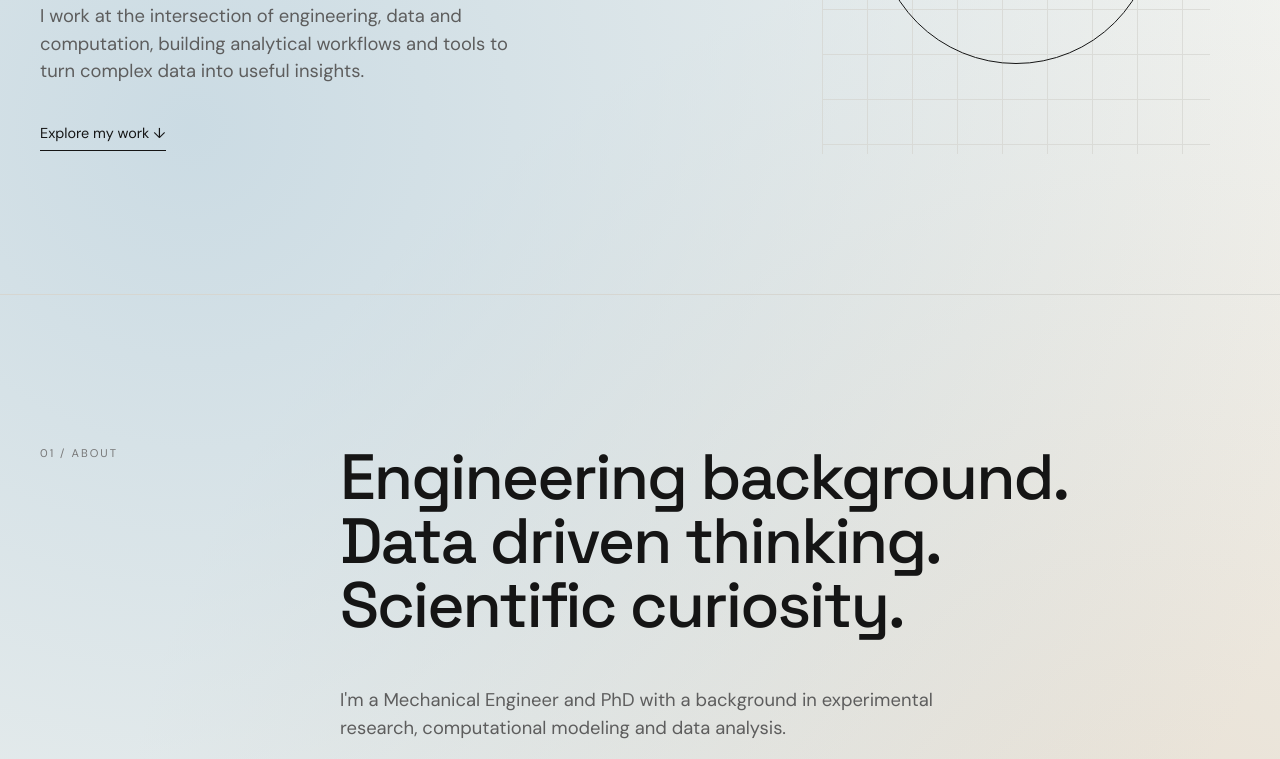
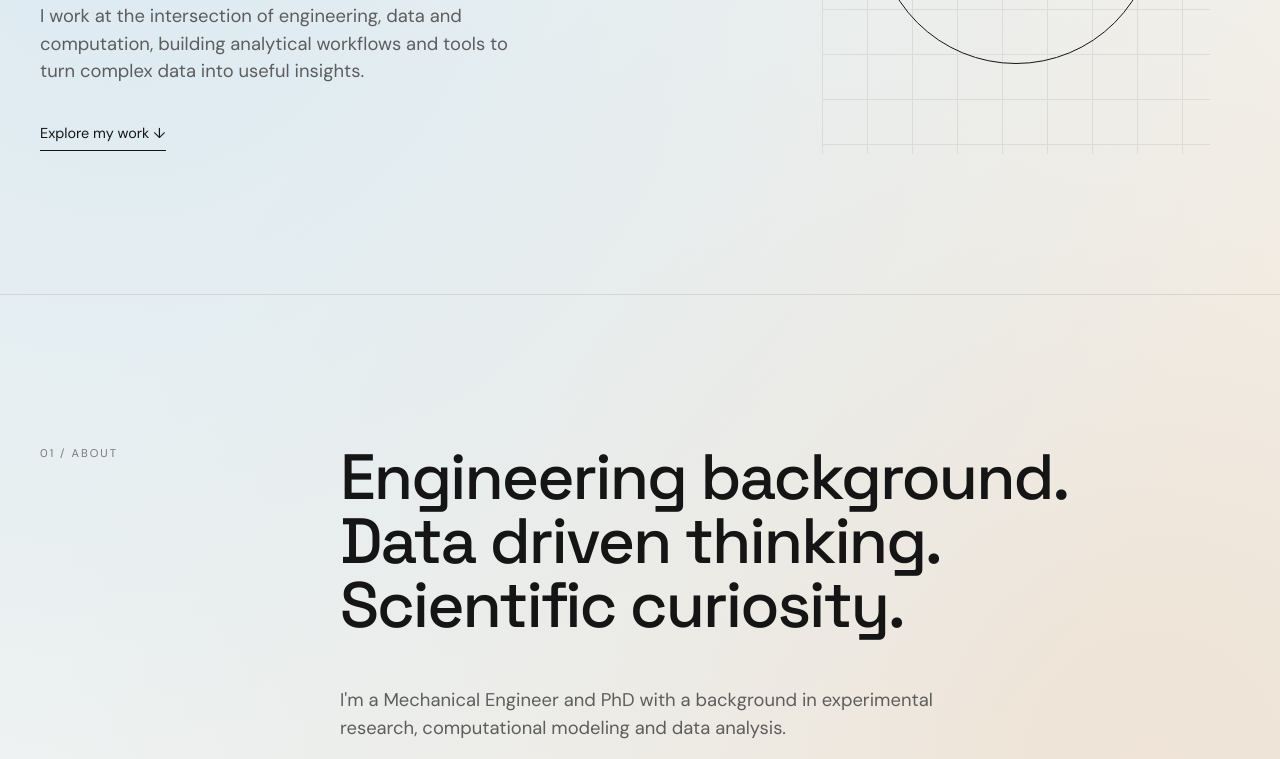
Before and after one commit to alessiafe/alessiafe.github.io, a plain HTML site: page index.html in a window 1280 px wide. Shown: the part 506-1265 px from the top of the page. Drawn offline with Linux system fonts and the light colour scheme.

Commit message:
Try again update background gradients in style.css

```diff
--- a/style.css
+++ b/style.css
@@ -18,21 +18,22 @@ body {
     color: #151515;
     line-height: 1.5;
 
+    /* ===== CHANGED: BACKGROUND ===== */
     background:
         radial-gradient(
-            circle at 15% 15%,
-            rgba(180, 205, 220, 0.65),
-            transparent 32%
+            circle at 10% 10%,
+            #dceaf2 0%,
+            transparent 30%
         ),
         radial-gradient(
-            circle at 90% 35%,
-            rgba(220, 205, 185, 0.55),
+            circle at 90% 30%,
+            #eee3d6 0%,
             transparent 35%
         ),
         radial-gradient(
-            circle at 50% 100%,
-            rgba(205, 215, 205, 0.45),
-            transparent 40%
+            circle at 30% 90%,
+            #e3eadf 0%,
+            transparent 35%
         ),
         #f5f5f1;
 }
```
